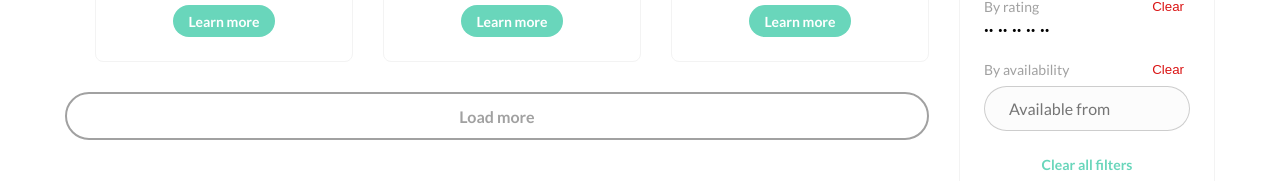
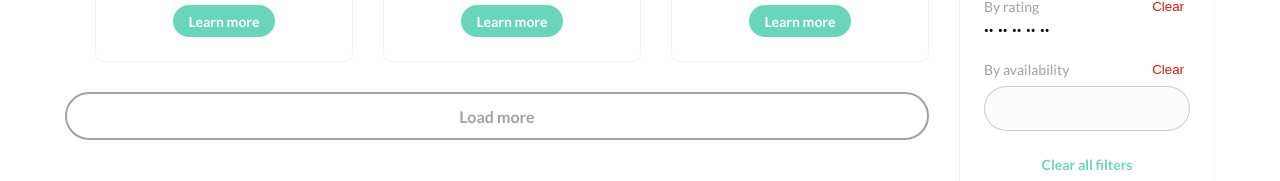
Before and after one commit to Stamedi/robots-app, a React (Create React App) app: page / in a window 1280 px wide. Shown: the part 705-886 px from the top of the page. Built offline with nearby package versions, Linux system fonts and the light colour scheme; the HTML template or start-up script is replaced by a standard one.

Commit message:
added react date picker

```diff
--- a/package.json
+++ b/package.json
@@ -11,6 +11,7 @@
     "@types/react": "^18.0.26",
     "@types/react-dom": "^18.0.9",
     "react": "^18.2.0",
+    "react-datepicker": "^4.8.0",
     "react-dom": "^18.2.0",
     "react-scripts": "5.0.1",
     "sass": "^1.56.2",
--- a/src/components/Main.js
+++ b/src/components/Main.js
@@ -1,10 +1,12 @@
 import React, { useEffect, useState } from 'react';
+import DatePicker from 'react-datepicker';
 import search from '../assets/images/search_off.svg';
-import '../styles/Main.scss';
 import star from '../assets/images/star.svg';
 import star_filled from '../assets/images/star_filled.svg';
 import arrow_down from '../assets/images/arrow_down.svg';
 import arrow_up from '../assets/images/arrow_up.svg';
+import 'react-datepicker/dist/react-datepicker.css';
+import '../styles/Main.scss';
 // import data from '../data/data-v2.json';
 
 const Main = () => {
@@ -82,6 +84,7 @@ const Main = () => {
     },
   ]);
   const [filteredRobots, setFilteredRobots] = useState(robots);
+  const [startDate, setStartDate] = useState(null);
 
   const handleSearch = (event) => {
     event.preventDefault();
@@ -255,7 +258,8 @@ const Main = () => {
                 <p>By availability</p> <button>Clear</button>
               </div>
               <div className="date-input-cont">
-                <input type="text" placeholder="Available from" />
+                <DatePicker selected={startDate} onChange={(date) => setStartDate(date)} dateFormat="dd.MM.yyyy" />
+                {/* <input type="text" placeholder="Available from" /> */}
               </div>
             </div>
             <div className="clear-all-btn-cont">
--- a/src/styles/Header.scss
+++ b/src/styles/Header.scss
@@ -57,6 +57,9 @@ nav {
     flex-wrap: wrap;
     li {
       padding-right: 24px;
+      &:hover {
+        cursor: pointer;
+      }
     }
   }
 
```
Also changed, not shown: 1 other file (tests, documents, lock files or other folders).
